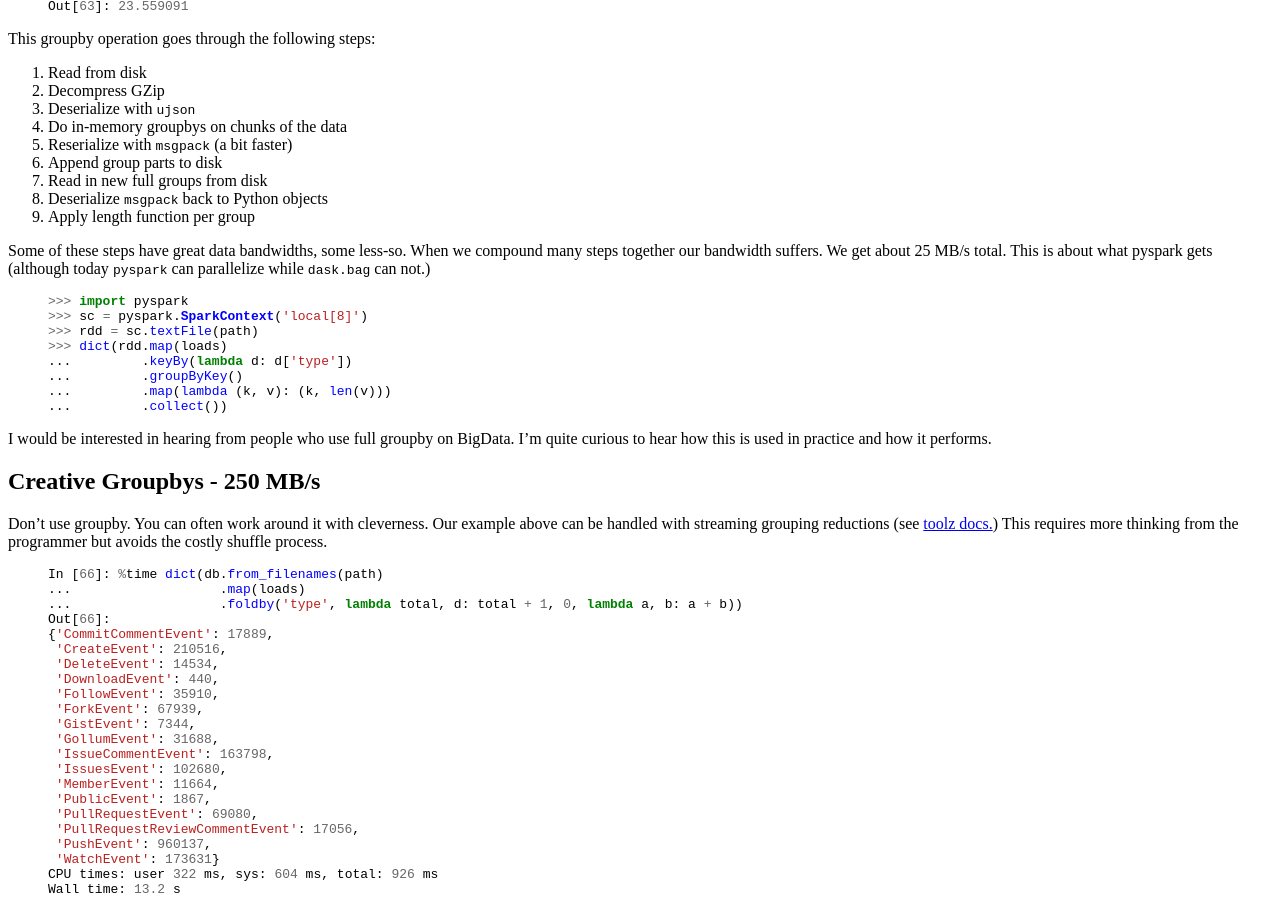
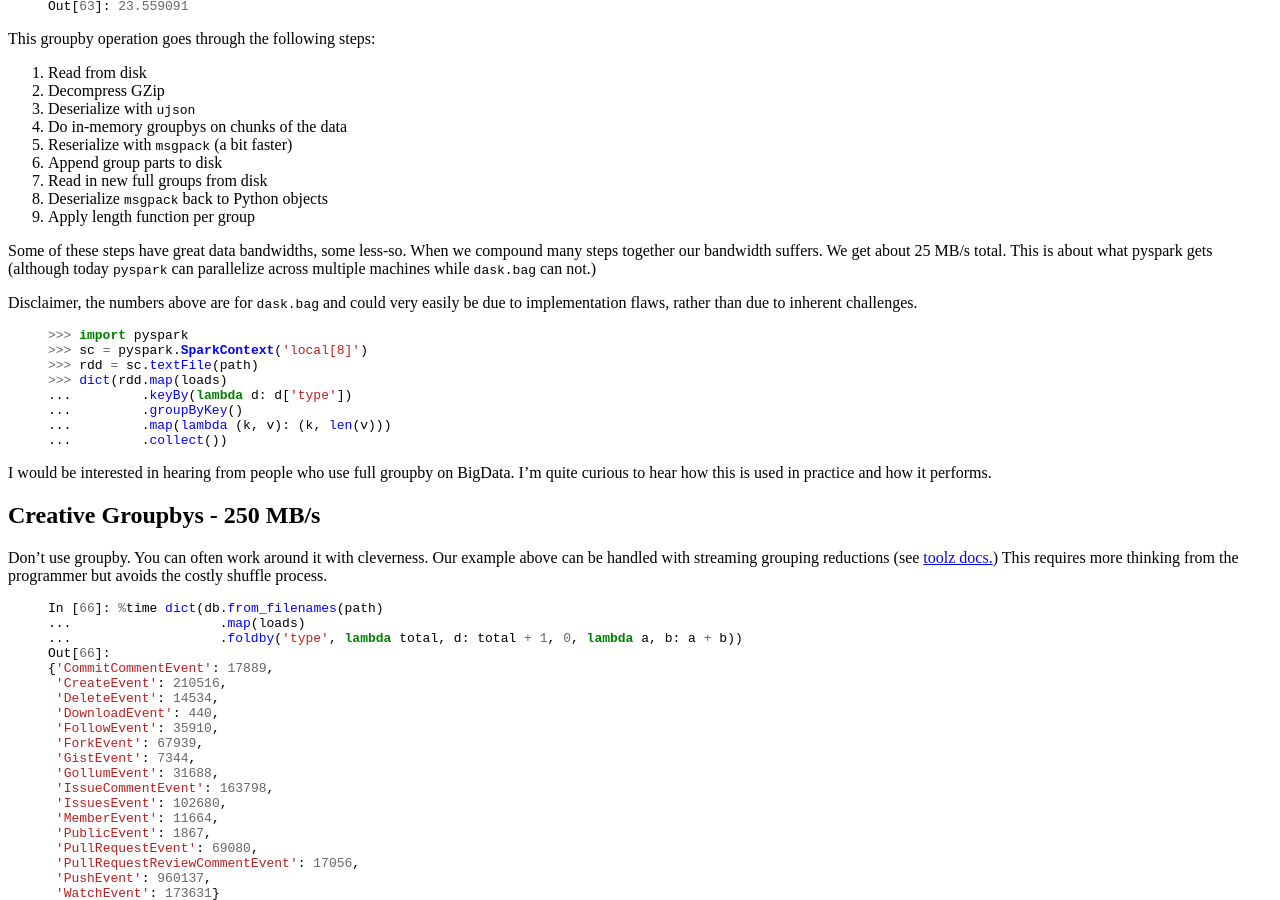
Before and after one commit to besyskymnbk/blog, a Jekyll site: the page built from _posts/work/2015-04-21-Profiling-Bag.md, in a window 1280 px wide and 900 px high, scrolled down 4439 px. Built offline with Jekyll 4.4.1, drawn with Linux system fonts in a browser that asks for light colours; comment, search, counter and statistics services are not loaded.

Commit message:
disclaimer about shuffle performance

```diff
--- a/_posts/work/2015-04-21-Profiling-Bag.md
+++ b/_posts/work/2015-04-21-Profiling-Bag.md
@@ -430,7 +430,10 @@ This groupby operation goes through the following steps:
 Some of these steps have great data bandwidths, some less-so.
 When we compound many steps together our bandwidth suffers.
 We get about 25 MB/s total.  This is about what pyspark gets (although today
-`pyspark` can parallelize while `dask.bag` can not.)
+`pyspark` can parallelize across multiple machines while `dask.bag` can not.)
+
+Disclaimer, the numbers above are for `dask.bag` and could very easily be
+due to implementation flaws, rather than due to inherent challenges.
 
 {% highlight Python %}
 >>> import pyspark
```
